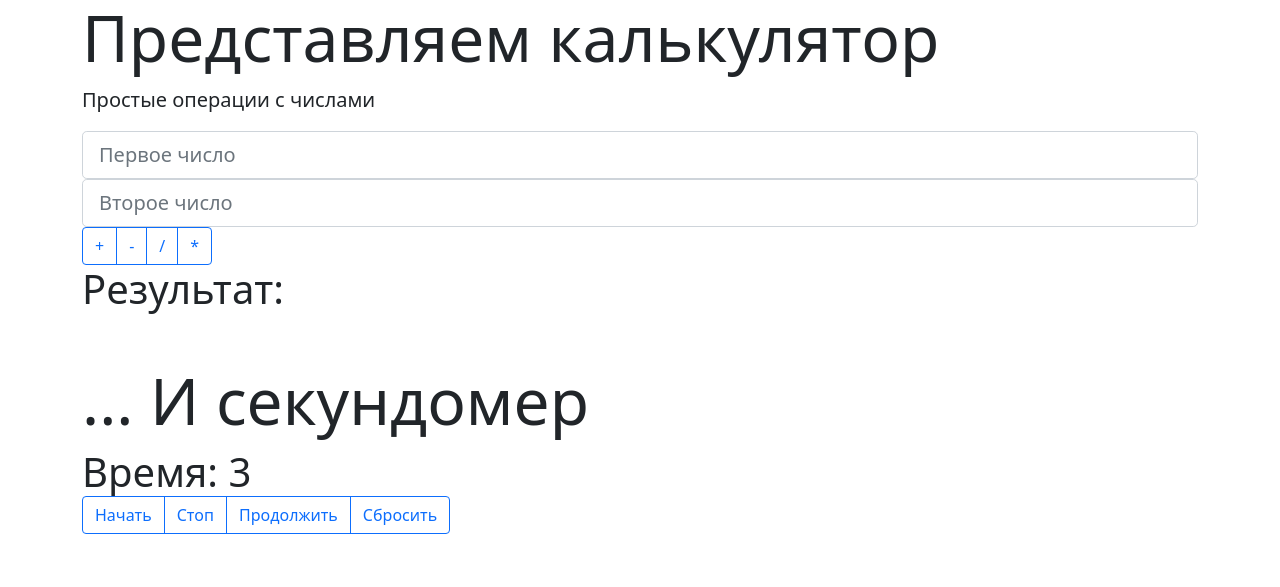
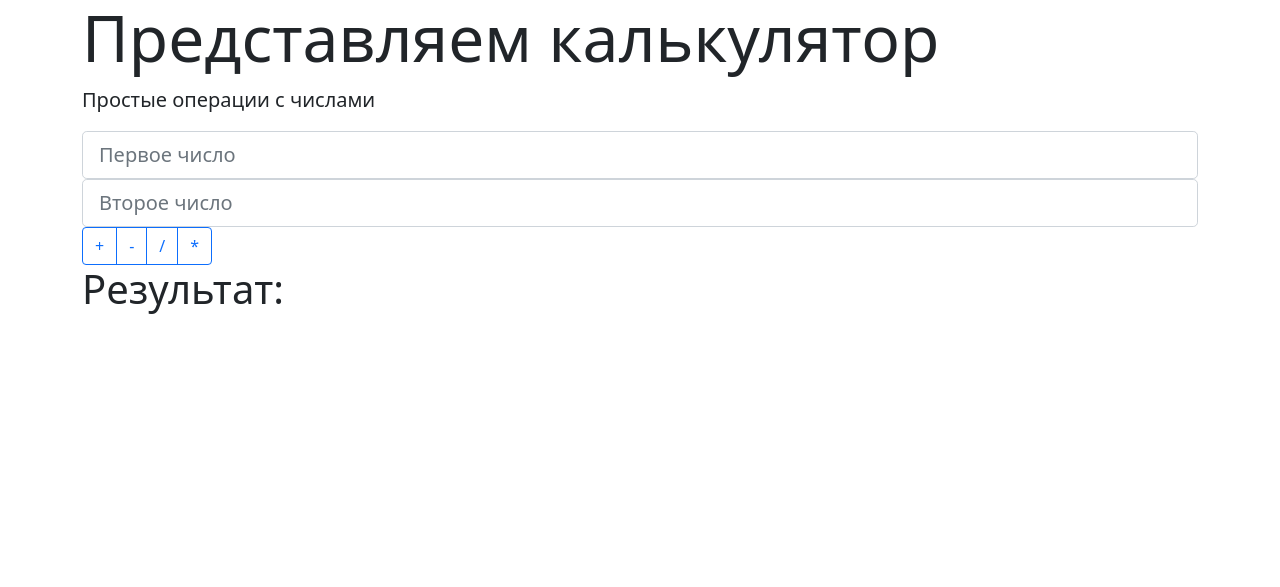
Before and after one commit to radwaydenard/jslearn, a website: page index.html in a window 1280 px wide. Drawn offline with nearby package versions, Linux system fonts and the light colour scheme.

Commit message:
JS Project - Simple Calculator -- JS + Bootstrap

```diff
--- a/index.html
+++ b/index.html
@@ -23,18 +23,6 @@
    </div>
    <div class="display-6">Результат: <nobr class="display-6" id="out"></nobr></div>
  </div>
-
- <div class="container" id="stopwatch">
-   <h2 class="display-3">... И секундомер</h2>
-   <div class="display-6">Время: <nobr class="display-6" id="time__stopwatch">0</nobr></div>
-   <div class="btn-group" role="group" aria-label="Basic outlined example">
-     <button id="start" type="button" class="btn btn-outline-primary" onclick="start">Начать</button>
-     <button id="stop" type="button" class="btn btn-outline-primary">Стоп</button>
-     <button id="again" type="button" class="btn btn-outline-primary">Продолжить</button>
-     <button id="reset" type="button" class="btn btn-outline-primary">Сбросить</button>
-   </div>
- </div>
-
-  <script src="scripts.js"></script>
+ <script src="scripts.js"></script>
 </body>
 </html>
--- a/scripts.js
+++ b/scripts.js
@@ -39,13 +39,3 @@ function multiply(){
 
     document.getElementById("out").innerHTML = multiply
 }
-
-// Stopwatch
-
-    let counter = 0;
-    let interval = setInterval("func_1()",1000);
-    function func_1() {
-        counter++;
-        document.getElementById("time__stopwatch").innerHTML = counter;
-        if(counter == 3) clearInterval(interval)
-    }
```
Also changed, not shown: package.json (added, +23 -0 lines), 1 other file.
